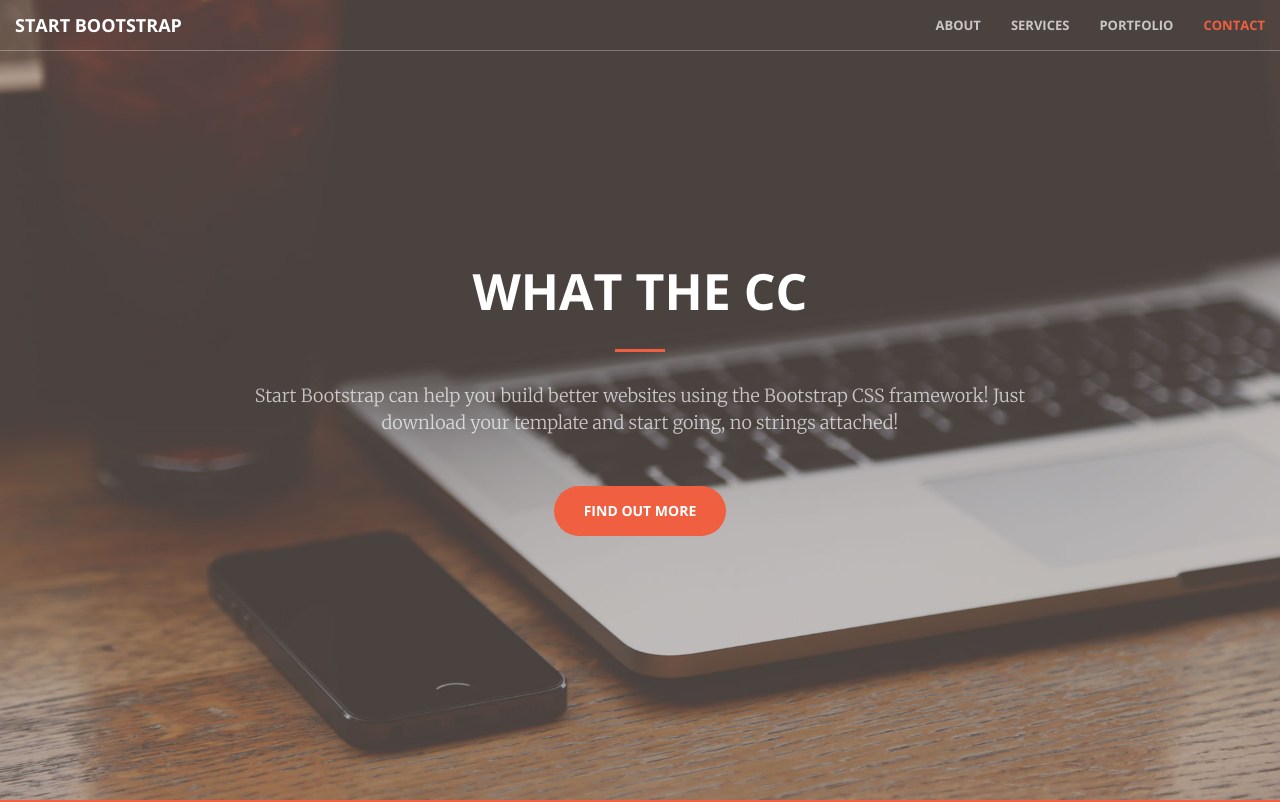
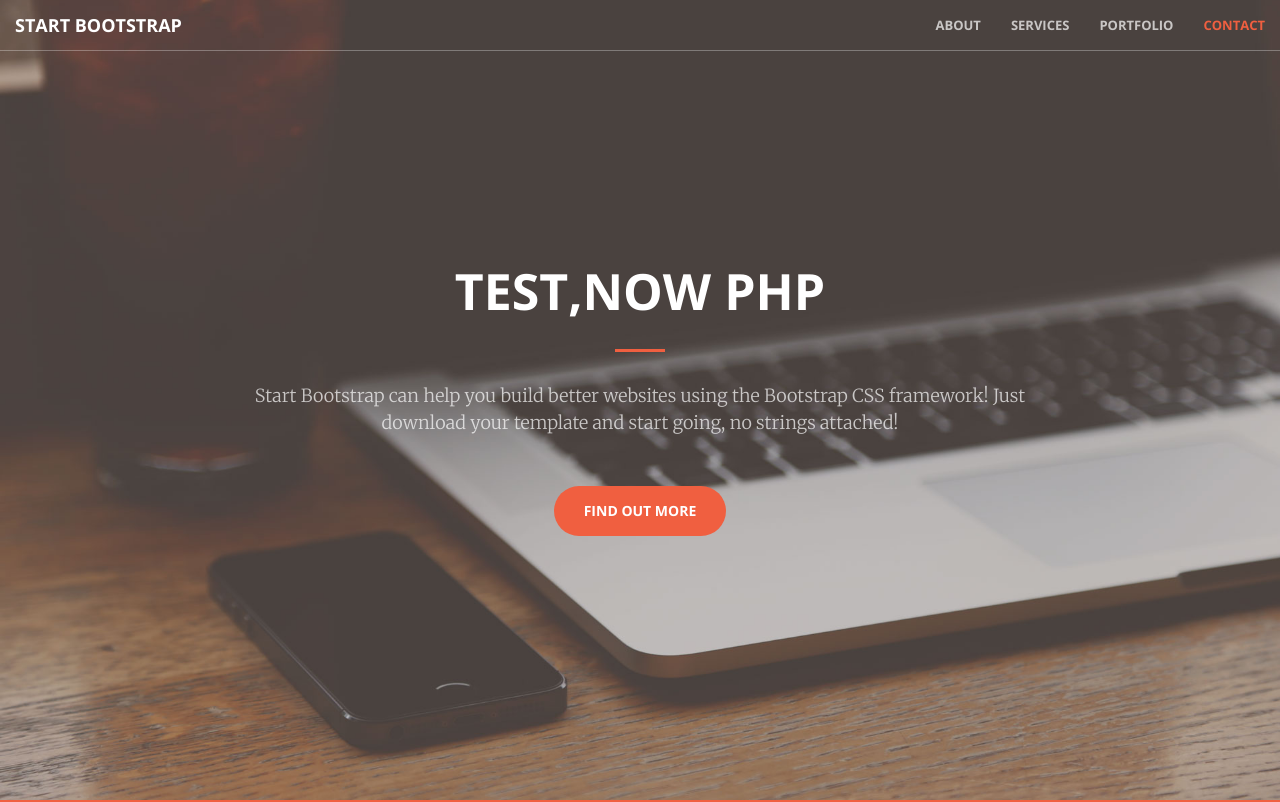
Before and after one commit to OtcPanda/Pand-test, a website: page index.html in a window 1280 px wide. Shown: the top 802 px of the page. Drawn offline with nearby package versions, Linux system fonts and the light colour scheme.

Commit message:
create test file

```diff
--- a/index.html
+++ b/index.html
@@ -71,7 +71,7 @@
     <header>
         <div class="header-content">
             <div class="header-content-inner">
-                <h1 id="homeHeading">What the CC</h1>
+                <h1 id="homeHeading">test,now PHP</h1>
                 <hr>
                 <p>Start Bootstrap can help you build better websites using the Bootstrap CSS framework! Just download your template and start going, no strings attached!</p>
                 <a href="#about" class="btn btn-primary btn-xl page-scroll">Find Out More</a>
```
